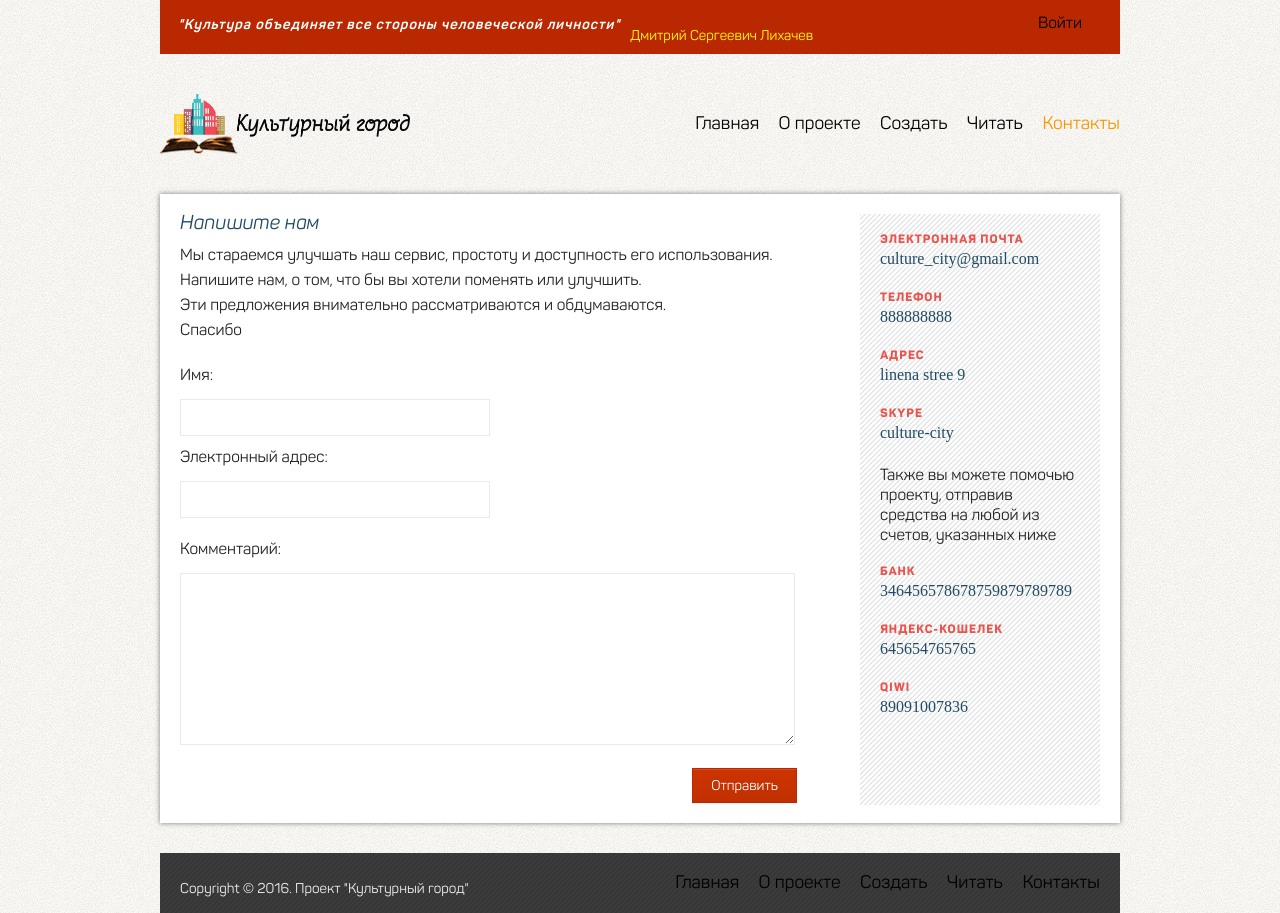
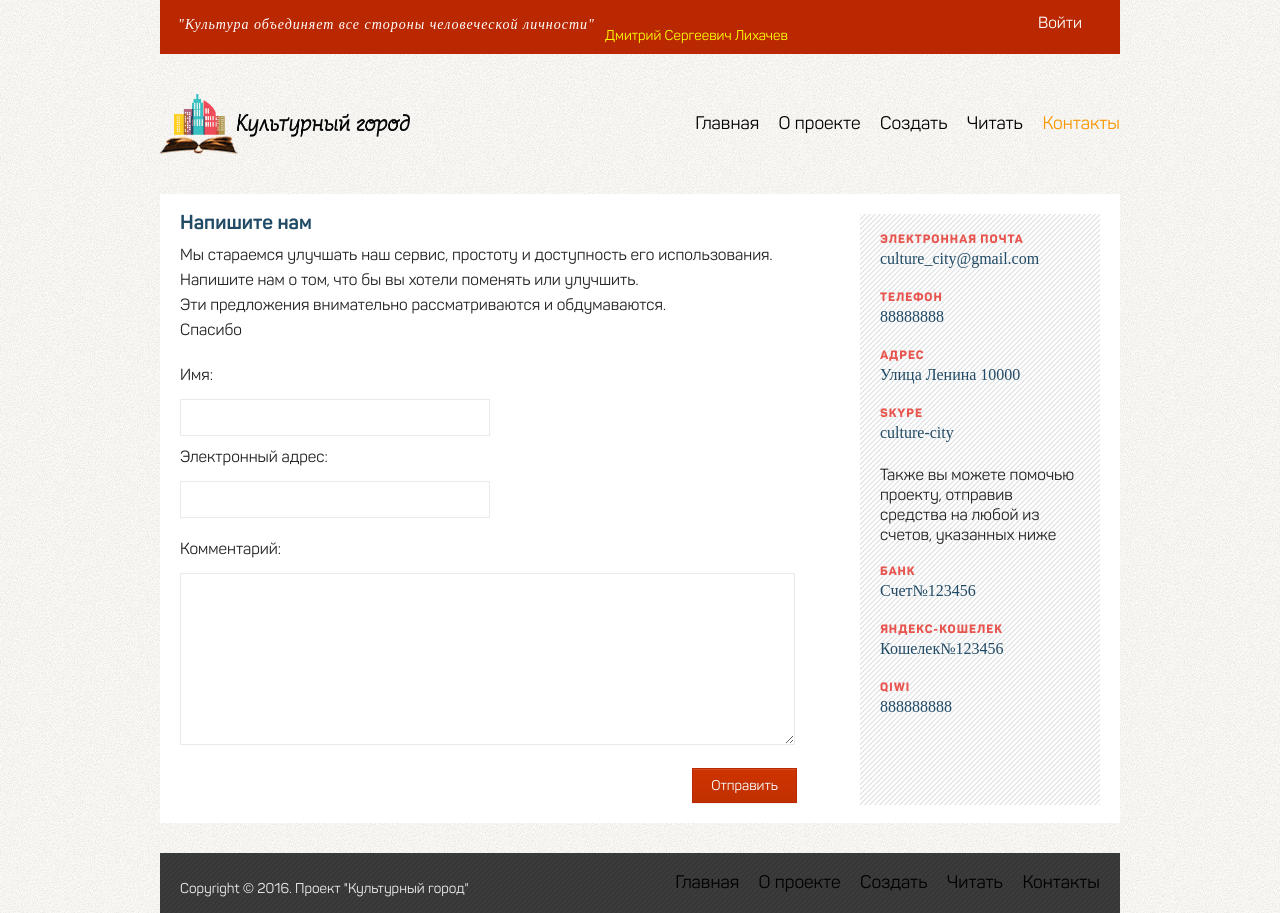
Before and after one commit to Alchick/city-city, a Flask app: page /contacts.html in a window 1280 px wide. Run offline with Flask 2, Linux system fonts and the light colour scheme; parts of the project's set-up code (start-up, migrations or seed data) failed here and were passed over; some libraries are stand-ins or nearby versions.

Commit message:
style updates

```diff
--- a/app/static/css/forms.css
+++ b/app/static/css/forms.css
@@ -110,7 +110,7 @@ textarea {
     padding:0px;
     margin:0px;
     color: #204a65;
-    font-family:"Panton-Italic";
+    font-family:"Panton-Bold";
 }
 .contact-form-field:first-child {
     margin-right:50px;
--- a/app/static/css/styles.css
+++ b/app/static/css/styles.css
@@ -116,7 +116,7 @@ p {
 }
 .enter a {
     text-decoration:none;
-    color:black;
+    color:white;
     margin-left:25px;
     float:right;
     padding-top:8px;
@@ -135,7 +135,7 @@ p {
     padding:8px;
 }
 
-.top h4 {
+.top .citation {
     color: white;
     float: left;
     padding: 10px;
@@ -436,7 +436,7 @@ p {
     line-height:20px;
 }
 
-.file-formats {
+.incut {
     font-size:18px;
 	font-family:"Panton-Bold";
 }
@@ -609,7 +609,7 @@ p {
 .contact_page {
     position:relative;
     background:white;
-    box-shadow: 0 0 5px rgba(0,0,0,0.5); /* Параметры тени */
+   /* box-shadow: 0 0 5px rgba(0,0,0,0.5); */
 }
 .contacts {
     background: url('/static/images/bg4.png') repeat;
--- a/app/templates/base.html
+++ b/app/templates/base.html
@@ -33,7 +33,7 @@
 
 
   <div class="top">
-    <h4>"Культура объединяет все стороны человеческой личности"</h4>
+    <span class="citation">"Культура объединяет все стороны человеческой личности"</span>
     <p>Дмитрий Cергеевич Лихачев</p>
      {% if current_user.is_authenticated %}
      <div class="enter">
@@ -49,7 +49,7 @@
   </div>
   <div class="header">
     <div class="logo">
-      <img src="static/images/logo.png" width="250" height="60" alt="logo">
+      <a href="index.html"><img src="static/images/logo.png" width="250" height="60" alt="logo"></a>
     </div>
       <div class="menu">
         <ul id="navigation">
--- a/app/templates/contacts.html
+++ b/app/templates/contacts.html
@@ -3,7 +3,7 @@
 <div class="contact_page">
 <div class="contact-form">
   <h3>Напишите нам</h3>
-  <p>Мы стараемся улучшать наш сервис, простоту и доступность его использования. Напишите нам, о том, что бы вы хотели поменять или улучшить.<br>Эти предложения внимательно рассматриваются и обдумаваются. <br>Спасибо</p>
+  <p>Мы стараемся улучшать наш сервис, простоту и доступность его использования. Напишите нам о том, что бы вы хотели поменять или улучшить.<br>Эти предложения внимательно рассматриваются и обдумаваются. <br>Спасибо</p>
   <form action="{{ url_for('contact') }}" method="POST" name="multipart/form-data">
     <div class="contact-form-field">
       <p>Имя:</p>
@@ -37,10 +37,10 @@
         <dt>Электронная почта</dt>
           <dd>culture_city@gmail.com</dd>
         <dt>Телефон</dt>
-          <dd>888888888
+          <dd>88888888
           </dd>
         <dt>Адрес</dt>
-          <dd>linena stree 9</dd>
+          <dd>Улица Ленина 10000</dd>
         <dt>Skype</dt>
           <dd>culture-city</dd>
     </dl>
@@ -48,11 +48,11 @@
 
     <dl>
         <dt>Банк</dt>
-        <dd>346456578678759879789789</dd>
+        <dd>Счет№123456</dd>
         <dt>Яндекс-Кошелек</dt>
-        <dd>645654765765</dd>
+        <dd>Кошелек№123456</dd>
         <dt>Qiwi</dt>
-        <dd>89091007836</dt>
+        <dd>888888888</dt>
     </dl>
 </div>
 </div>
--- a/app/templates/create.html
+++ b/app/templates/create.html
@@ -7,9 +7,10 @@
     <ul>
         <li>Содержание статьи не должно оскорблять чувства и достоинство другого человека</li>
         <li>Содержание статьи должно представлять интеллектуальную ценность</li>
+        <li>В статье <span class="incut">не должно быть </span>рекламного контента</li>
         <li>После отправки статьи автор предоставляет право на размещение материалов по усмотрению сотрудников проекта</li>
         <li>Графически оформленная статья является более приоритетной к размещению нежелии статья в текстовом формате</li>
-        <li>Форматы принимаемых файлов - <span class="file-formats">indp, psd, txt, doc, docs, jpeg, jpg, pptx</span></li>
+        <li>Форматы принимаемых файлов - <span class="incut">indp, psd, txt, doc, docs, jpeg, jpg, pptx</span></li>
         <li>Размер отправляемых файлов должен быть не более 15 мб</li>
     </ul>
     <h1>Как статья попадает в печать</h1>
```
Also changed, not shown: app/templates/index.html (+5 -5 lines).
